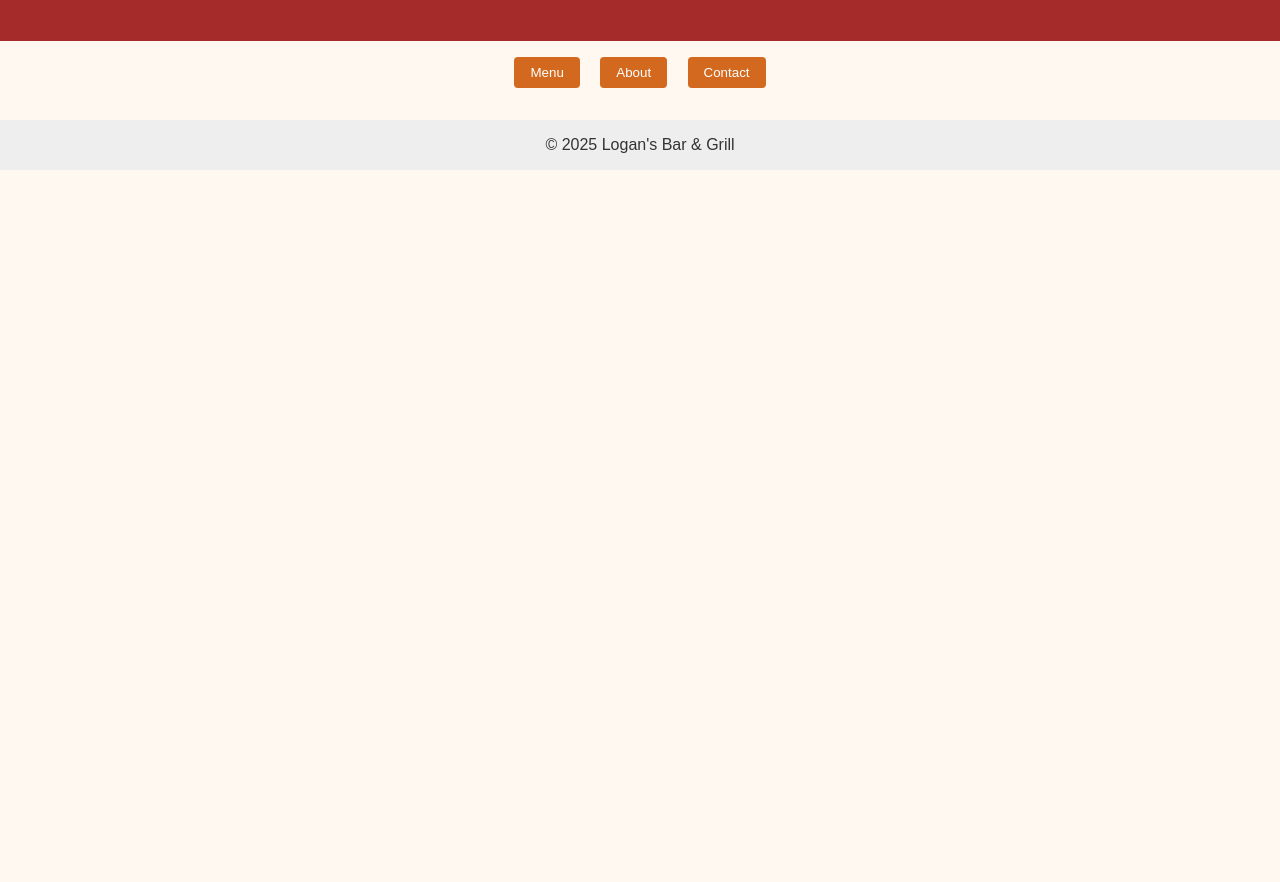
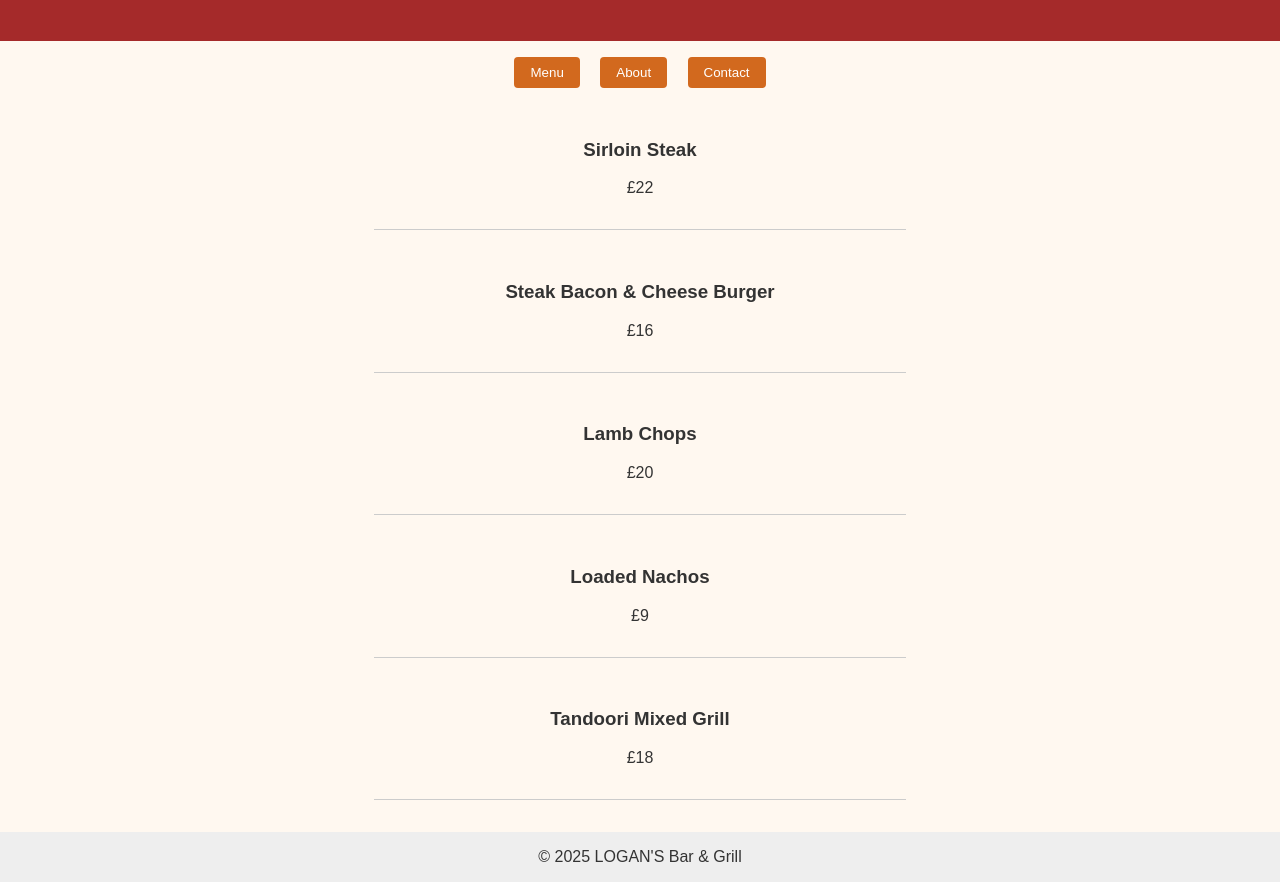
Before and after one commit to nickpurewal/logans-demo, a plain HTML site: page index.html in a window 1280 px wide. Shown: the part 135-1017 px from the top of the page. Before the commit the page ends 800 px from the top, so only its background shows below. Drawn offline with Linux system fonts and the light colour scheme.

Commit message:
Update index.html

```diff
--- a/index.html
+++ b/index.html
@@ -3,13 +3,21 @@
 <head>
   <meta charset="UTF-8">
   <meta name="viewport" content="width=device-width, initial-scale=1">
-  <title>LOGAN'S Bar & Grill</title>
-  <link rel="stylesheet" href="style.css">
+  <title>{{Restaurant Name}}</title>
+  <style>
+    body {margin:0;font-family:Arial, sans-serif;background:#fff8f0;color:#333;text-align:center;}
+    header {background:#a52a2a;color:#fff;padding:1.5rem;}
+    nav {margin:1rem 0;}
+    nav button {margin:0 .5rem;padding:.5rem 1rem;background:#d2691e;border:none;color:#fff;cursor:pointer;border-radius:4px;}
+    nav button:hover {background:#b2561c;}
+    .menu-item {margin:1rem auto;max-width:500px;padding:1rem;border-bottom:1px solid #ccc;}
+    footer {margin-top:2rem;padding:1rem;background:#eee;}
+  </style>
 </head>
 <body>
   <header>
-    <h1>LOGAN'S Bar & Grill</h1>
-    <h2>Tex-Mex • Fire Meets Spice</h2>
+    <h1 id="brand">LOGAN'S Bar & Grill</h1>
+    <h2 id="tagline">Tex-Mex • Fire Meets Spice</h2>
   </header>
 
   <nav>
@@ -18,12 +26,52 @@
     <button data-section="contact">Contact</button>
   </nav>
 
-  <main id="content">
-    <!-- Menu populated by script.js -->
-  </main>
+  <main id="content"></main>
 
-  <footer>© 2025 Logan's Bar & Grill</footer>
+  <footer>© <span id="year"></span> <span id="brand-footer">LOGAN'S Bar & Grill</span></footer>
 
-  <script src="script.js"></script>
+  <script>
+    // CONFIG — CHANGE THESE FOR EACH RESTAURANT
+    const config = {
+      brand: "LOGAN'S Bar & Grill",
+      tagline: "Tex-Mex • Fire Meets Spice",
+      about: "Welcome to Logan's Bar & Grill – where Tex-Mex fire meets spice. Great steaks, bold flavours and a relaxed grill-house vibe.",
+      contact: "Email: hello@logansdemo.com<br>Phone: 020-000-0000",
+      menu: [
+        {name: "Sirloin Steak", price: "£22"},
+        {name: "Steak Bacon & Cheese Burger", price: "£16"},
+        {name: "Lamb Chops", price: "£20"},
+        {name: "Loaded Nachos", price: "£9"},
+        {name: "Tandoori Mixed Grill", price: "£18"}
+      ]
+    };
+
+    // RENDER FUNCTIONS
+    function renderMenu(){
+      const c=document.getElementById("content");
+      c.innerHTML="";
+      config.menu.forEach(i=>{
+        c.innerHTML+=`<div class="menu-item"><h3>${i.name}</h3><p>${i.price}</p></div>`;
+      });
+    }
+    function renderAbout(){document.getElementById("content").innerHTML=`<p>${config.about}</p>`;}
+    function renderContact(){document.getElementById("content").innerHTML=`<p>${config.contact}</p>`;}
+
+    // INITIALISE
+    document.getElementById("brand").innerText=config.brand;
+    document.getElementById("brand-footer").innerText=config.brand;
+    document.getElementById("tagline").innerText=config.tagline;
+    document.getElementById("year").innerText=new Date().getFullYear();
+
+    document.querySelectorAll("nav button").forEach(b=>{
+      b.addEventListener("click",()=>{
+        if(b.dataset.section==="menu") renderMenu();
+        if(b.dataset.section==="about") renderAbout();
+        if(b.dataset.section==="contact") renderContact();
+      });
+    });
+
+    renderMenu();
+  </script>
 </body>
 </html>
```
